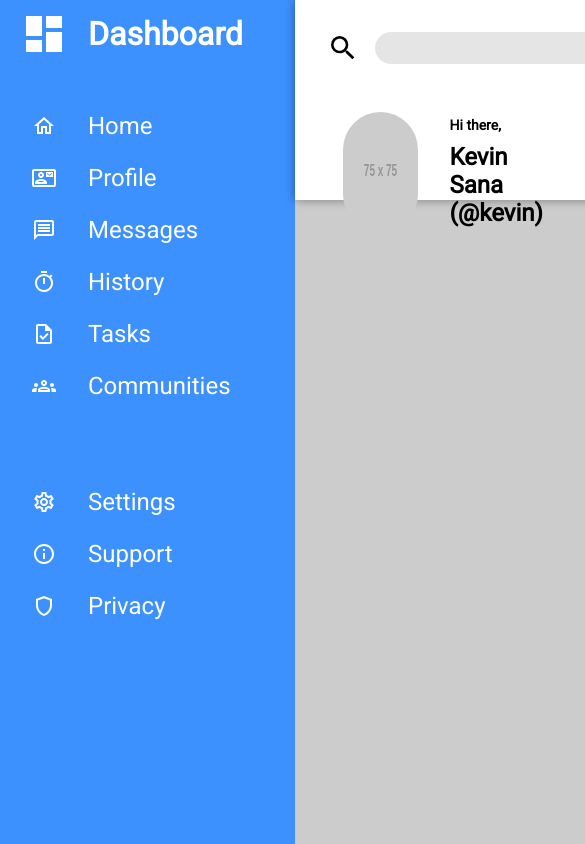
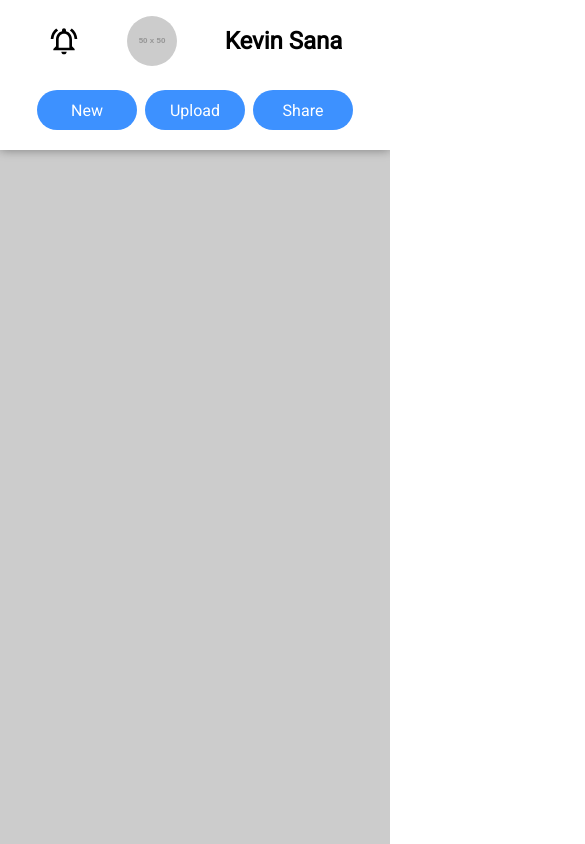
Before and after one commit to krownlesskev/project-admin-dashboard, a React (Create React App) app: page / in a window 390 px wide. Shown: the top 844 px of the page, 585 px wide, since content can reach past the window. Built offline with nearby package versions, Linux system fonts and the light colour scheme.

Commit message:
making more responsive

```diff
--- a/src/components/content/header/Header.styles.scss
+++ b/src/components/content/header/Header.styles.scss
@@ -108,3 +108,60 @@
         }
     }
 }
+
+@media (max-width:1600px) {
+
+    .header-top{
+        .header-top-left {
+            display: none;
+        }
+    }
+}
+
+
+@media (max-width:1280px) {
+    .header-top {
+        .header-top-left {
+            display: none;
+        }
+
+        .header-top-right {
+            width: 100%;
+            margin: 1rem 0;
+        }
+    }
+
+    .header-bottom{
+        margin: 0.5rem 0;
+        justify-content: center;
+
+        .header-bottom-left {
+            display: none;
+        }
+
+        .header-bottom-right {
+            display: flex;
+        }
+    }
+
+}
+
+@media (max-width:800px) {
+    .header-container {
+        height: 150px;
+    }
+
+    .header-bottom {
+
+        .header-bottom-left {
+            display: none;
+        }
+
+        .header-bottom-right {
+
+            button {
+                margin: 0 4px;
+            }
+        }
+    }
+}
--- a/src/components/drawer/Drawer.styles.scss
+++ b/src/components/drawer/Drawer.styles.scss
@@ -42,3 +42,9 @@
         text-decoration: underline;
     }
 }
+
+@media (max-width:800px) {
+    .drawer-container {
+    display: none;
+    }
+}
```
